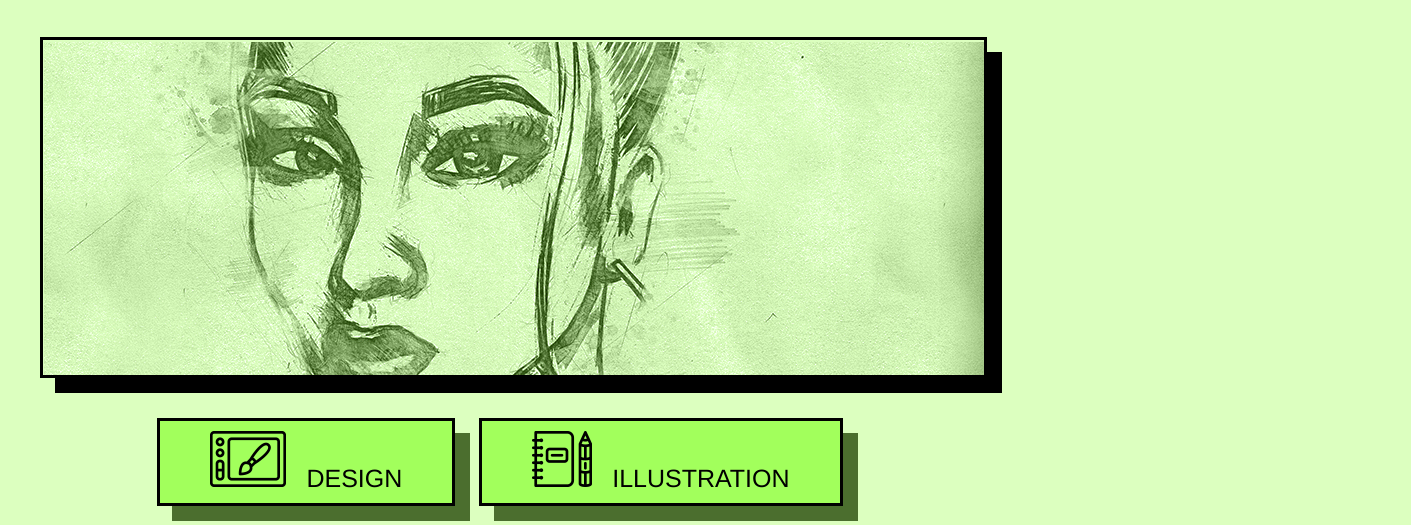
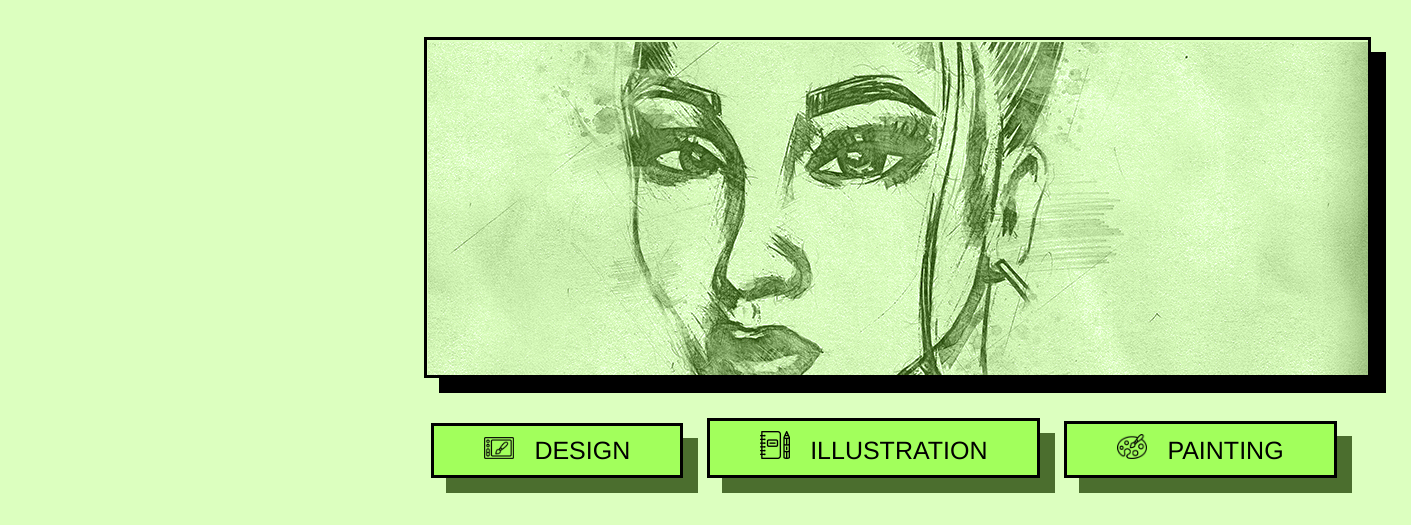
Before and after one commit to abstraktart/ProfessionalWebsite, a plain HTML site: page index.html in a window 1280 px wide. Shown: the part 141-666 px from the top of the page, 1411 px wide, since content can reach past the window. Drawn offline with nearby package versions, Linux system fonts and the light colour scheme.

Commit message:
Fixed button width: 30px;

```diff
--- a/style.css
+++ b/style.css
@@ -14,6 +14,7 @@ body {
 #container {
     display: block;
     width: 1020px;
+    margin-left: 30%;
 }
 
 #topSection {
@@ -114,6 +115,7 @@ a:hover {
 .icon {
     padding: 0 20px 0 0;
     transform: inherit;
+    width: 30px;
 }
 
 footer {
```
